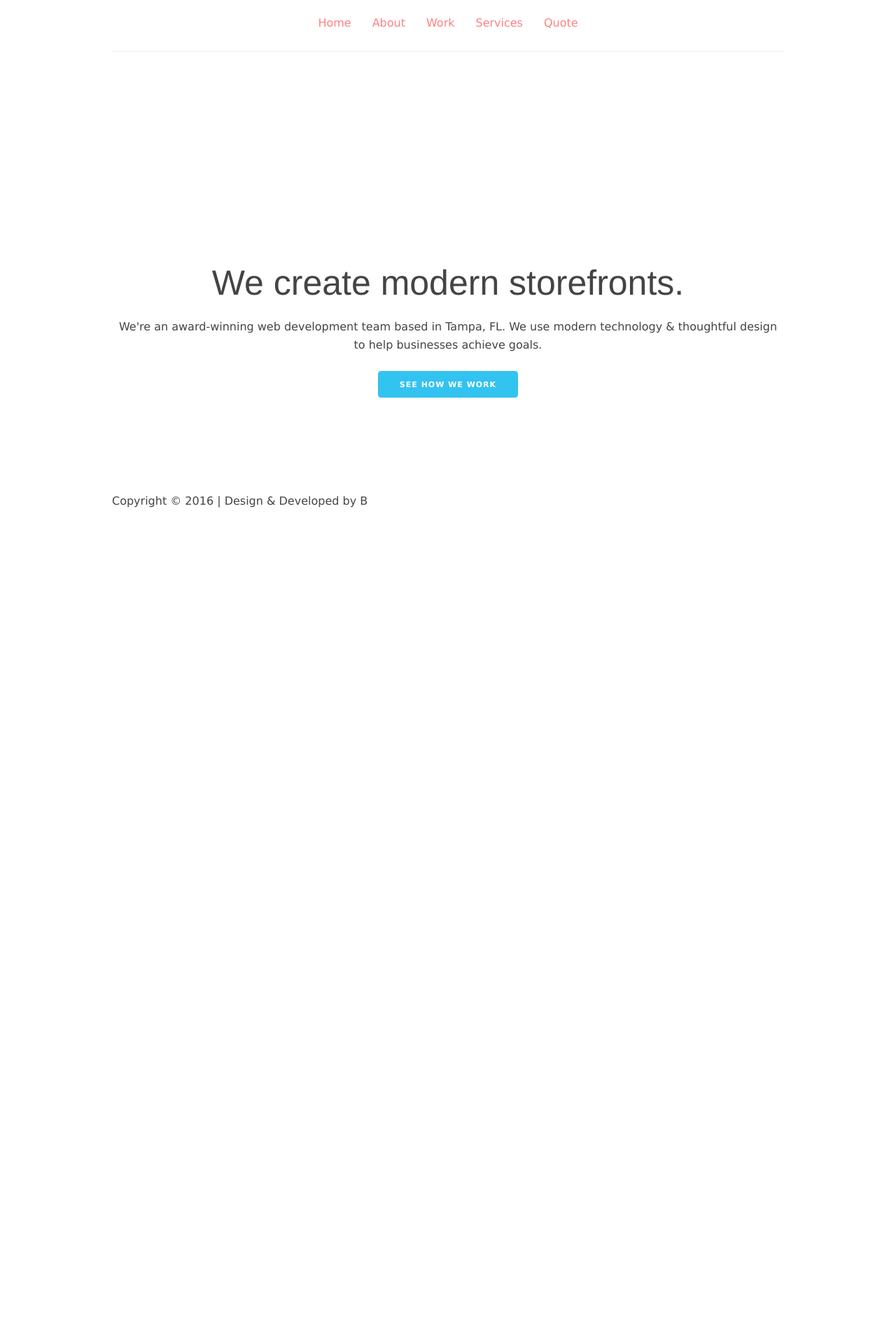
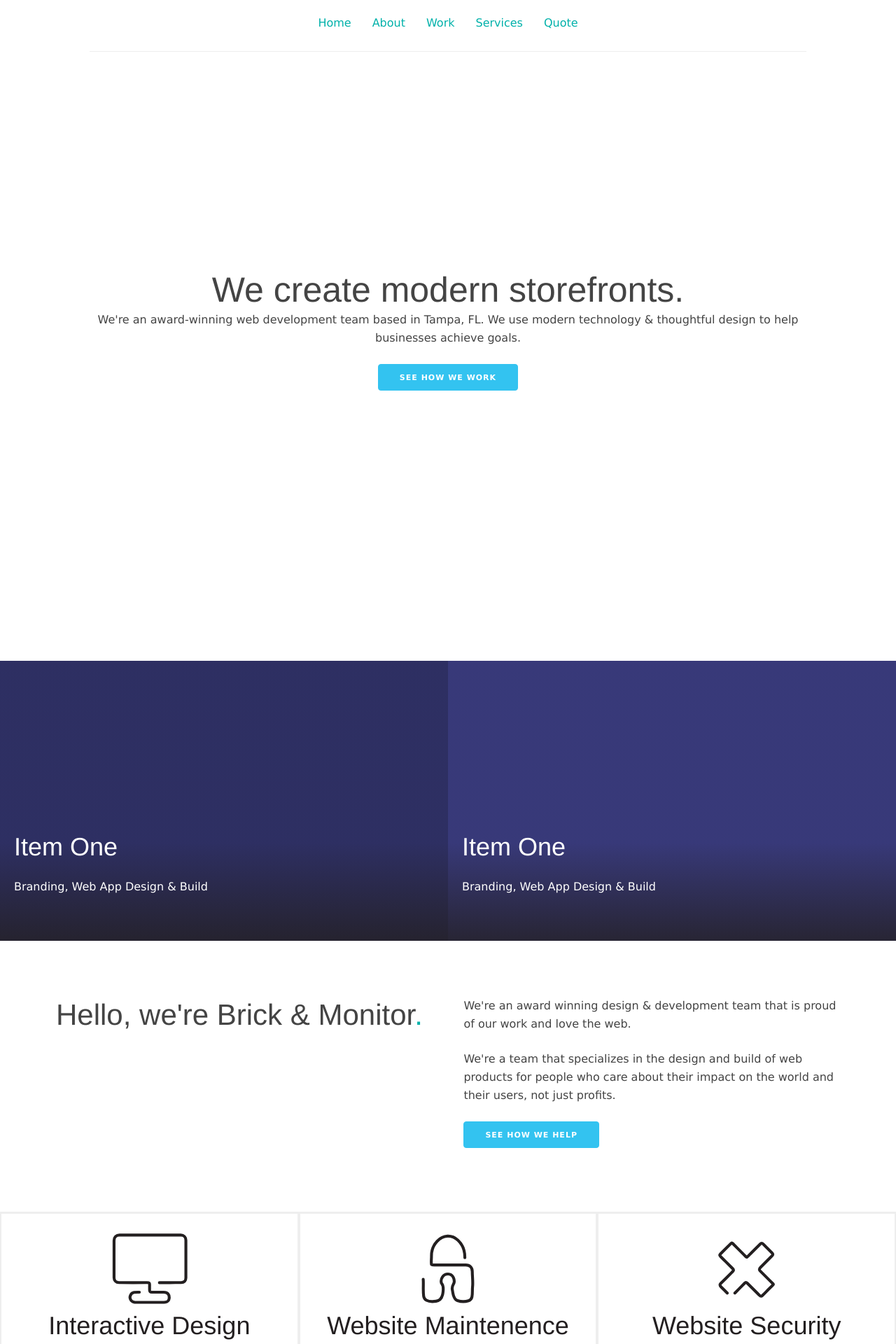
Before and after one commit to brianotoole/brick, a Jekyll site: the page built from index.html, in a window 1280 px wide. Shown: the top 1920 px of the page at 70% size. Built offline with Jekyll 4.4.1, drawn with Linux system fonts in a browser that asks for light colours; some web fonts are replaced; before the commit the page ends 900 px from its top, so only the background shows below that; some of the changed text lies outside the part shown.

Commit message:
created services page markup + styles

```diff
--- /dev/null
+++ b/_includes/services.html
@@ -0,0 +1,132 @@
+<div id="services" class="col-sm-12">
+  <svg version="1.1" id="Layer_1" xmlns="http://www.w3.org/2000/svg" xmlns:xlink="http://www.w3.org/1999/xlink" x="0px" y="0px" width="215px" height="200px" viewBox="0 0 215 200" enable-background="new 0 0 215 200" xml:space="preserve" style="display:none">
+    <defs>
+      <g id="monitor">
+
+        <path fill-rule="evenodd" clip-rule="evenodd" fill="none" stroke-width="8" stroke-linecap="round" stroke-linejoin="round" stroke-miterlimit="10" stroke-dasharray="850" d="
+          M134.5,139.75c9.333-0.083,18.667-0.203,28-0.24c10.667-0.042,21.333,0.008,32-0.016c7.896-0.018,12.991-5.104,12.994-12.994
+          c0.013-34.667,0.014-69.333,0-104c-0.003-8.189-5.798-13.991-13.994-13.993c-56.333-0.013-112.667-0.014-169,0
+          c-8.923,0.003-15,6.124-15,14.993c0,34.167-0.002,68.333,0.001,102.5c0.001,7.857,5.641,13.497,13.499,13.499
+          c25.833,0.003,51.667,0.061,77.5-0.042c6.271-0.024,7.229,0.77,7.028,7.044c-0.144,4.495-0.08,9-0.014,13.499
+          c0.077,5.244,0.813,5.978,5.986,5.991c11,0.029,22-0.024,33,0.019c11.027,0.042,15.814,5.949,15.001,16.49
+          c-0.441,5.722-4.726,10.272-10.504,10.978c-2.483,0.303-4.997,0.497-7.497,0.501c-24,0.036-48,0.019-72,0.023
+          c-5.679,0.002-11.082-0.527-15.03-5.478c-3.349-4.198-3.871-8.685-1.948-13.516c1.81-4.547,5.122-7.63,9.987-8.46
+          C71.289,165.393,78.167,166.189,85,166" />
+
+      </g>
+      <g id="security">
+
+        <path fill-rule="evenodd" clip-rule="evenodd" fill="none" stroke-width="8" stroke-linecap="round" stroke-linejoin="round" stroke-miterlimit="10" d="
+        M154.5,71c0.251-18.746-5.061-35.468-19.057-48.438C118.035,6.431,94.949,7.744,78.499,24.999
+        C67.419,36.62,62.294,50.524,62.493,66.5c0.096,7.75-1.335,15.5,0.008,23.249c2.356,1.276,4.905,1.273,7.5,1.271
+        c29-0.031,58-0.023,87-0.018c11.367,0.003,18.014,6.646,17.996,17.998c-0.021,14.009,2.316,28.052,0.768,41.974
+        c-1.041,9.356,0.335,18.761-1.675,28.046c-1.213,5.6-4.518,8.809-9.599,10.449c-10.188,3.289-20.368,2.891-30.492-0.461
+        c-7.734-2.56-9.508-9.448-11.415-16.032c-1.231-4.254-1.709-9.468-2.625-13.809c-2.212-10.49,3.644-14.705,4.729-19.167
+        c1.734-7.131-1.438-24.063-16.665-24.167c-13.856-0.095-20.268,13.509-18.62,22.685c0.279,1.551,0.712,2.813,1.605,3.976
+        c5.654,7.356,4.187,15.532,3.2,23.931c-0.385,3.28-0.955,5.694-1.375,7.368c-2.917,11.626-8.275,15.59-17.859,17.039
+        c-8.89,1.344-17.93,1.955-26.544-2.702c-4.765-2.576-6.739-6.168-7.452-11.126c-1.984-13.801-0.511-27.673-0.982-41.503
+        c-0.057-1.667-0.163-3.333-0.247-5" />
+
+      </g>
+      <g id="seo">
+        <path fill-rule="evenodd" clip-rule="evenodd" fill="none" stroke-width="8" stroke-linecap="round" stroke-linejoin="round" stroke-miterlimit="10" d="
+        M74.917,168.182c6.13-6.13,22.006-22.048,27.604-27.646c2.912-2.473,4.943-1.044,6.388,0.402
+        c10.976,10.98,21.935,21.974,32.94,32.922c3.568,3.55,5.392,4.861,8.852,1.418c9.211-9.166,18.184-18.59,27.58-27.566
+        c3.791-3.621,3.643-3.153,0.354-6.406c-11.257-11.13-22.418-22.356-33.604-33.56c-4.002-4.011-3.711-5.989,0.628-10.337
+        c10.127-10.145,20.661-20.655,30.786-30.799c4.57-4.581,3.89-5.943-0.306-10.139c-7.391-7.391-14.773-14.788-22.173-22.167
+        c-3.416-3.408-5.487-4.938-9.279-1.172c-10.171,10.098-20.766,20.506-30.755,30.783c-3.971,4.086-5.406,7.151-8.734,4.113
+        c-10.934-11.232-22.11-22.229-33.204-33.306c-4.01-4.001-4.519-6.505-8.866-2.166c-9.439,9.418-18.865,18.847-28.281,28.287
+        c-1.184,1.187-1.144,0.919-1.583,2.931c0.333,1.834,1.164,2.691,2.612,4.138c10.979,10.974,21.961,21.945,32.927,32.932
+        c4.367,4.375,2.114,6.072-2.605,10.795c-10.132,10.138-20.196,20.17-30.313,30.324c-3.839,3.854-2.467,5.797,1.064,9.358
+        c5.627,5.675,11.295,11.308,16.946,16.959" />
+      </g>
+      <g id="monitoring">
+        <path fill-rule="evenodd" clip-rule="evenodd" fill="none" stroke-width="8" stroke-linecap="round" stroke-linejoin="round" stroke-miterlimit="10" stroke-dasharray="650" d="
+        M40,105.5c9.167,0,18.342-0.241,27.496,0.103c4.534,0.17,6.727-1.491,8.611-5.553c6.773-14.595,12.359-29.646,18.39-44.551
+        c3.169-7.833,3.169-10.333,8.054-16.935c0,0,2.771-2.353,3.858-2.155c3.735,0.678,3.146,6.349,3.138,10.091
+        c-0.076,38.833-0.051,77.667-0.035,116.5c0,1.675-0.037,2.874,0.531,4.966c0,0,1.152,4.504,3.457,5.034
+        c3.748,0.862,5.404-5.403,7.012-8.994c8.141-18.179,16.345-36.329,24.465-54.517c1.307-2.927,3.027-4.193,6.526-4.104
+        c9.658,0.247,19.33-0.053,28.997-0.136" />
+      </g>
+      <g id="code">
+        <path fill-rule="evenodd" clip-rule="evenodd" fill="none" stroke-width="6" stroke-linecap="round" stroke-linejoin="round" stroke-miterlimit="10" d="
+      M181.675,52.568l29.641,34.72L180.99,125.22c0,0-8.899-0.516-11.782-1.521c-6.265-2.179-6.949-4.109-9.537-8.03
+      c-7.872-11.918,1.515-25.801,9.47-22.788c9.445,3.577,0.4,17.08-4.464,23.701c-1.102,1.501-2.562,3.004-4.386,5.206
+      c-5.95,7.182-10.451-0.975-11.117-2.906c-1.805-5.243-3.507-13.326-4.136-18.899c-0.523-4.639-0.336-12.048,1.785-22.024
+      c3.156-14.836,4.939-18.049,4.939-18.049s-7.14,27.761-7.31,39.653c-0.065,4.63-0.585,10.283-2.097,14.563
+      c-2.404,6.813-5.012,8.837-8.139,9.804c-3.472,1.076-8.512-0.774-9.913-3.823c-4.7-10.23,1.696-21.62,8.729-25.417
+      c3.64-1.965,9.932-1.869,11.236-2.114c-12.972-0.379-14.855,2.638-20.345,6.232c-3.348,2.193-8.942,2.998-10.549,3.443l1.199,4.386
+      c1.553,3.451,1.651,11.603-5.332,15.459c-5.746,3.17-12.259,4.281-18.525-1.989c-5.372-5.376-3.19-12.656-2.538-15.219
+      c1.387-5.459,4.838-9.283,7.341-10.515c7.743-3.81,18.229,5.61,18.229,5.61S100.737,87.25,90.933,98.75
+      c-6.096,7.15-9.804,25.563-25.618,25.399c-6.183-0.063-10.092-3.794-12.075-8.106c-2.905-6.315-6.277-19.2,4.667-23.698
+      c10.494-4.313,15.229,5.65,15.229,5.65c-3.941-7.953-14.526-8.203-18.763-3.493c-3.354,3.729-3.463,4.204-8.439,14.111
+      c-1.875,3.729-12.042,16.301-12.042,16.301L3.566,86.982l29.64-34.72" />
+      </g>
+      <g id="wifi">
+        <path fill-rule="evenodd" clip-rule="evenodd" fill="none" stroke-width="8" stroke-linecap="round" stroke-linejoin="round" stroke-miterlimit="10" d="
+      M204.336,187.463C204.063,97.4,113.438,7.712,20.303,7.253l-0.061,36.157c74.508,0.367,144.59,71.84,144.809,143.891l-36.013,0.211
+      C128.875,133.475,76.191,79.9,20.311,79.625L20,115.544c0,0,72.989,0.17,72.941,71.92l-35.823,0.049
+      c-0.055-18.013-18.18-35.95-36.807-36.042" />
+      </g>
+      <g id="startup">
+        <polyline fill="none" stroke-width="8" stroke-linecap="round" stroke-linejoin="round" stroke-miterlimit="10" points="
+          24,156.332 69,110.5 104.974,29.609 141.167,110.5 194.479,164.684 104.974,138.094 32.717,165.047 " />
+      </g>
+      <g id="small">
+        <polyline fill="none" stroke-width="8" stroke-linecap="round" stroke-linejoin="round" stroke-miterlimit="10" points="
+          21.167,143.994 48.667,116 39.334,71.666 84,60.5 102.141,17.271 120.834,62.5 165.167,71.334 157,116.166 191.646,152.346
+          138.334,152.334 101.834,178.666 66.334,152.666 29.884,152.709 " />
+      </g>
+      <g id="big">
+        <polyline fill="none" stroke-width="8" stroke-linecap="round" stroke-linejoin="round" stroke-miterlimit="10" points="
+          20.25,146.508 37.25,129.5 20.417,114.342 56.25,100.75 47.417,74.338 64.5,55.5 56.583,29.008 87.75,42.5 110.225,19.943 133,42.5
+          163.584,29.508 155.248,55.75 173.25,74.006 163.75,101.25 200.084,114.342 182.25,133.75 199.729,155.018 164.25,156
+          155.248,177.736 132,164 109.917,181.338 87.25,163.5 65.018,177.902 37.917,160.008 " />
+      </g>
+    </defs>
+  </svg>
+
+
+  <div id="services">
+    <div class="service">
+      <svg viewBox="0 0 215 200">
+        <use xlink:href="#monitor"></use>
+        <animate xlink:href="#monitor" id="loop0" attributeName="stroke-dashoffset" to="1700" dur="4s" repeatCount="1" begin="click" fill="freeze" />
+        <animate xlink:href="#monitor" attributeName="stroke-dashoffset" to="0" dur="4s" begin="loop0.end" fill="freeze" />
+      </svg>
+      <h3>Interactive Design</h3></div>
+    <div class="service">
+      <svg viewBox="0 0 215 200">
+        <use xlink:href="#security"></use>
+      </svg>
+      <h3>Website Maintenence</h3>
+    </div>
+    <div class="service">
+      <svg viewBox="0 0 215 200">
+        <use xlink:href="#seo"></use>
+      </svg>
+      <h3>Website Security</h3>
+    </div>
+    <div class="service">
+      <svg viewBox="0 0 215 200">
+        <use xlink:href="#monitoring"></use>
+        <animate xlink:href="#monitoring" id="loop1" attributeName="stroke-dashoffset" to="1300" dur="4s" repeatCount="1" begin="mouseenter" fill="freeze" />
+        <animate xlink:href="#monitoring" attributeName="stroke-dashoffset" to="0" dur="4s" begin="loop1.end" fill="freeze" />
+
+      </svg>
+      <h3>System Monitoring</h3></div>
+    <div class="service">
+      <svg viewBox="0 0 215 200">
+        <use xlink:href="#code"></use>
+      </svg>
+      <h3>Web Design and Development</h3>
+    </div>
+    <div class="service">
+      <svg viewBox="0 0 215 200">
+        <use xlink:href="#wifi"></use>
+      </svg>
+      <h3>Web App / Internal Systems </h3>
+    </div>
+
+  </div>
+  <!--/#services-->
--- a/_sass/_grid.scss
+++ b/_sass/_grid.scss
@@ -3,10 +3,19 @@
 .container {
   position: relative;
   width: 100%;
-  max-width: 960px;
+  max-width: 90%;
   margin: 0 auto;
   padding: 0 20px;
   box-sizing: border-box;
+}
+
+.container-full {
+  position: relative;
+  width: 100%;
+  margin: 0 auto;
+  padding: 0;
+  box-sizing: border-box;
+
 }
 
 .column, .columns {
--- a/_sass/_helpers.scss
+++ b/_sass/_helpers.scss
@@ -15,6 +15,30 @@
   float: left;
 }
 
+// pads & layouts
+.pad {
+  padding: 40px;
+  @media (max-width: $screen-sm) {
+    padding: 20px;
+  }
+}
+.pad-2x {
+  padding: 80px;
+  @media (max-width: $screen-sm) {
+    padding: 20px;
+  }
+}
+
+// color classes
+.primary {color: $primary; }
+.accent {color: $accent; }
+.black {color: $black; }
+.white {color: $white; }
+.bg-primary {background: $primary; }
+.bg-accent {background: $accent; }
+.bg-black {background: $black; }
+.bg-white {background: $white; }
+
 // clearing
 .container:after,
 .row:after,
--- a/_sass/_layout-home.scss
+++ b/_sass/_layout-home.scss
@@ -3,9 +3,77 @@
 .home {}
 .hero {
   width: 100%;
+  height: 90vh;
+  margin: 0 auto;
   text-align: center;
-  margin: 20px auto;
-  @media (min-width: $screen-sm) {
-    margin: 300px auto 125px auto;
+  .hero-title {
+    margin: 20px auto;
+    @media (min-width: $screen-sm) {
+      margin: 250px auto 0;
+    }
+  }
+
+}
+
+.recent-work {
+  .recent-item {
+    position: relative;
+    float: left;
+    width: 50%;
+    min-height: 400px;
+    background: $primary;
+    //background-image: url('../img/work-recent1.jpg');
+    background-size: cover;
+    background-repeat: no-repeat;
+    background-position: center 65%;
+    z-index: 1000;
+    &:nth-child(odd) {
+      background: $primary-dark;
+    }
+    &:before {
+      content: '';
+      position: absolute;
+      top: 0;
+      left: 0;
+      width: 100%;
+      height: 100%;
+      background: linear-gradient(to top, rgba($black, 0.8) 0, rgba($black, 0.1) 35%);
+      z-index: 1001;
+    }
+  }
+  .recent-header {
+    position: absolute;
+    bottom: 0;
+    left: 0;
+    width: 100%;
+    margin-bottom: 0;
+    padding: 0 20px 40px;
+    text-align: left;
+    color: $white;
+    z-index: 1002;
+    a { color: $white; text-decoration: none;}
+  }
+  .recent-btn {
+    position: absolute;
+    margin-top: -40px;
+    top: 50%;
+    right: 25px;
+    text-decoration: none;
+    i {
+      font-size: 60px;
+      color: $white;
+    }
   }
 }
+
+// Hello
+.hello {}
+
+// Services
+.services {}
+
+// Call to Action
+.action {
+  margin: 0 auto;
+  text-align: center;
+}
--- /dev/null
+++ b/_sass/_layout-services.scss
@@ -0,0 +1,41 @@
+/* Services
+–––––––––––––––––––––––––––––––––––––––––––––––––– */
+#services {
+  display: flex;
+  flex-flow: wrap;
+  margin: 1px auto;
+  width: 100%;
+  background: $border-light;
+}
+.service {
+  padding: 2%;
+  flex: 1 25%; //flex-grow, flex-basis
+  text-align: center;
+  box-sizing: border-box;
+  background: $white;
+  margin: 2px;
+  cursor: pointer;
+  z-index: 1001;
+  transition: 0.3s all ease-in-out;
+  @media (max-width: 768px) {
+    flex: 1 35%;
+  }
+  @media (max-width: 480px) {
+    flex: 1 100%;
+  }
+  svg {
+    width: 30%;
+    stroke: $black;
+  }
+  h3 {
+    color: $black;
+  }
+  &:hover {
+    background: $primary;
+    h3,
+    svg {
+      color: $white;
+      stroke: $white;
+    }
+  }
+}
--- a/_sass/_variables.scss
+++ b/_sass/_variables.scss
@@ -3,7 +3,7 @@
 // Colors: Brand
 $primary: #3a3c83; //purple
 $primary-dark: darken($primary,7%);
-$accent: #ff8181; //coral
+$accent: #00b1aa; //sea green
 $accent-dark: darken($accent,7%);
 
 // Colors: Site
--- a/css/main.scss
+++ b/css/main.scss
@@ -15,3 +15,4 @@
 //layout
 @import "layout-header";
 @import "layout-home";
+@import "layout-services";
--- a/index.html
+++ b/index.html
@@ -7,7 +7,7 @@ layout: default
   <div class="container">
     <div class="row">
       <div class="twelve columns">
-        <h1 class="hero-heading">We create modern storefronts.</h1>
+        <h1 class="hero-title">We create modern storefronts.</h1>
         <p>We're an award-winning web development team based in Tampa, FL. We use modern technology &amp; thoughtful design to help businesses achieve goals.</p>
         <a class="button button-primary" href="{{ site.baseurl }}/work">See How We Work</a>
       </div><!--/.columns-->
@@ -15,4 +15,64 @@ layout: default
   </div><!--/.container-->
 </div><!--/.hero-->
 
+<div class="section-full recent-work">
+  <div class="container-full">
+    <div class="recent-item">
+      <header class="recent-header">
+        <h3 class="recent-title"><a href="#">Item One</a></h3>
+        <p class="recent-service">Branding, Web App Design &amp; Build</p>
+        <a class="recent-btn" href="#"><span class="lnr lnr-chevron-right-circle"></span></a>
+      </header>
+    </div><!--/.recent-item1-->
+    <div class="recent-item">
+      <header class="recent-header">
+        <h3 class="recent-title"><a href="#">Item One</a></h3>
+        <p class="recent-service">Branding, Web App Design &amp; Build</p>
+        <a class="recent-btn" href="#"><span class="lnr lnr-chevron-right-circle"></span></a>
+      </header>
+    </div><!--/.recent-item2-->
+  </div><!--/.container-full-->
+</div><!--/.recent-work-->
+<div class="clearfix"></div>
+
+<div class="section hello">
+  <div class="container-full">
+    <div class="row pad-2x">
+      <div class="six columns">
+        <h2 class="hello-title">Hello, we're Brick &amp; Monitor<span class="accent">.</span></h2>
+      </div><!--/.columns-->
+      <div class="six columns">
+        <p>
+          We're an award winning design &amp; development team that is proud of our work and love the web.
+        </p>
+        <p>
+          We're a team that specializes in the design and build of web products for people who care about their impact on the world and their users, not just profits.
+        </p>
+        <a class="button button-primary" href="{{ site.baseurl }}/work">See How We Help</a>
+      </div><!--/.columns-->
+    </div><!--/.row-->
+  </div><!--/.container-->
+</div><!--/.action-->
+
+<div class="section services">
+  <div class="container-full">
+    <div class="row">
+      {% include services.html %}
+    </div><!--./row-->
+  </div><!--./container-full-->
+  </div><!--/.container-->
+</div><!--/.services-->
+
+<div class="section action bg-primary">
+  <div class="container">
+    <div class="row pad-2x">
+      <div class="twelve columns">
+        <h1 class="hero-title white">Ready to Get Started?</h1>
+        <a class="button button-primary" href="{{ site.baseurl }}/work">Get a Project Quote</a>
+      </div><!--/.columns-->
+    </div><!--/.row-->
+  </div><!--/.container-->
+</div><!--/.action-->
+
+
 </div><!--/.home-->
```
